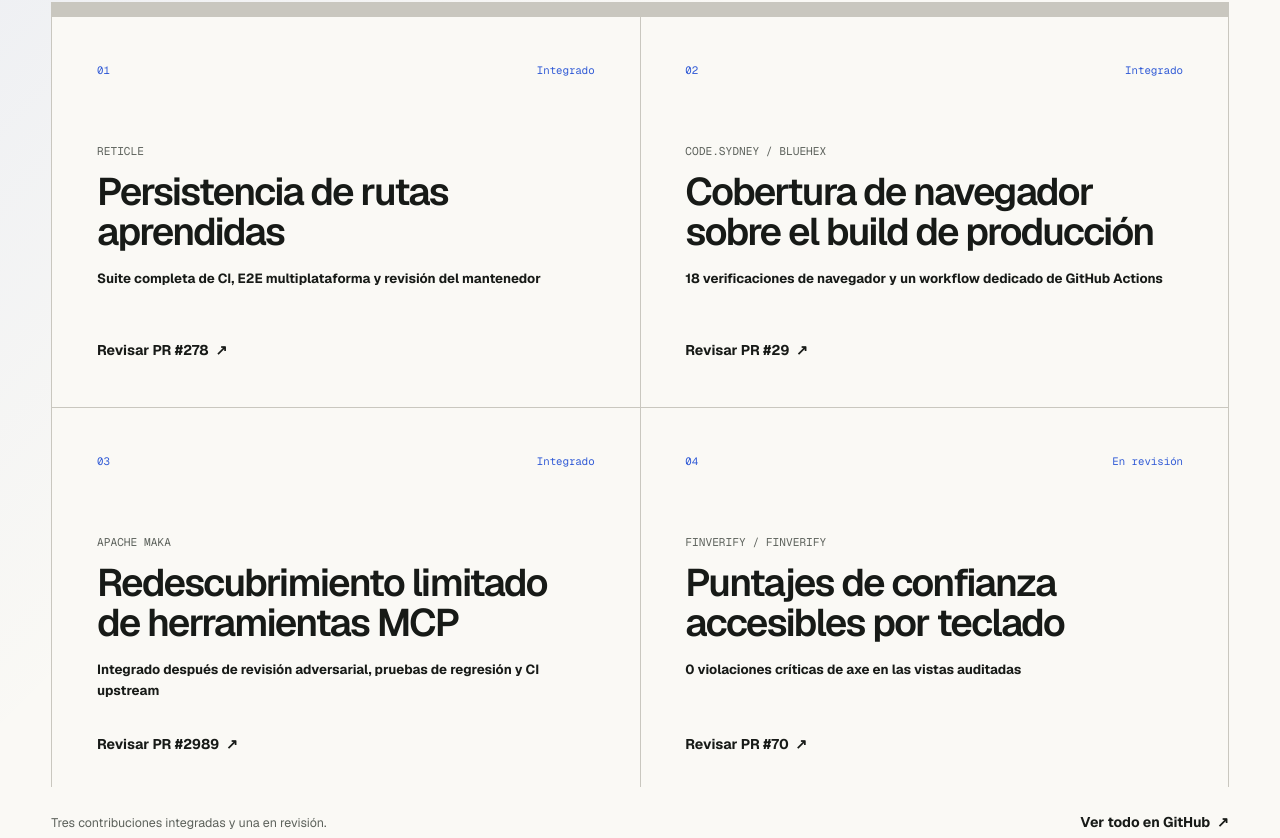
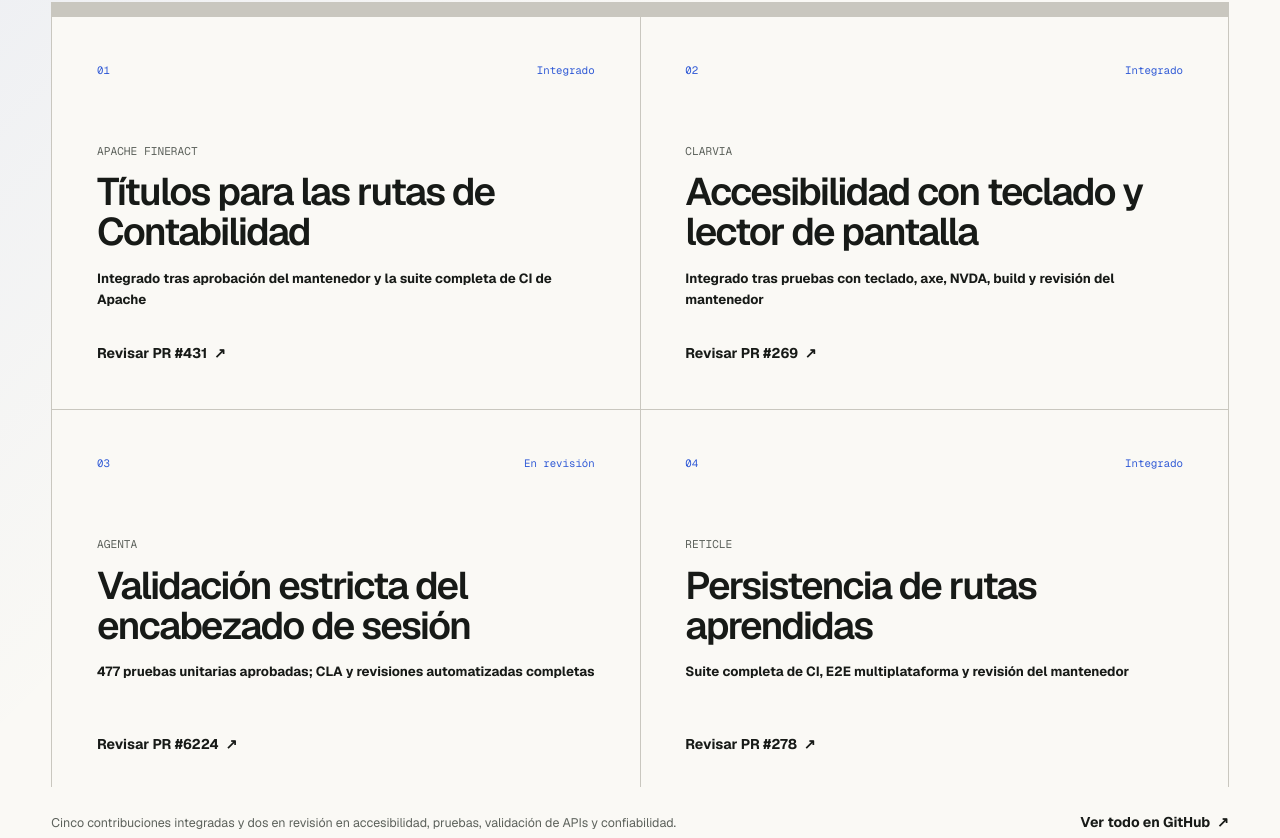
Before and after one commit to XonkelX/oniel-portfolio, a Next.js app: page /es in a window 1280 px wide. Shown: the part 4322-5160 px from the top of the page. Built offline with nearby package versions, Linux system fonts and the light colour scheme.

Commit message:
docs: update open-source contributions

```diff
--- a/src/app/(english)/page.tsx
+++ b/src/app/(english)/page.tsx
@@ -146,7 +146,7 @@
 export default function Home() {
   const featuredProjects = projects.slice(0, 2);
   const supportingProjects = projects.slice(2);
-  const featuredContributions = openSourceContributions.slice(0, 2);
+  const featuredContributions = openSourceContributions.slice(0, 4);
 
   return (
     <main id="main-content">
@@ -275,8 +275,8 @@
           </div>
           <div className="open-source-section__footer">
             <p>
-              Three merged contributions and one more under review across
-              accessibility, testing, and reliability.
+              Five merged contributions and two more under review across
+              accessibility, testing, API validation, and reliability.
             </p>
             <ExternalLink className="text-link" href={siteConfig.githubUrl}>
               See all work on GitHub
--- a/src/app/(spanish)/es/page.tsx
+++ b/src/app/(spanish)/es/page.tsx
@@ -288,7 +288,10 @@
             ))}
           </div>
           <div className="open-source-section__footer">
-            <p>Tres contribuciones integradas y una en revisión.</p>
+            <p>
+              Cinco contribuciones integradas y dos en revisión en
+              accesibilidad, pruebas, validación de APIs y confiabilidad.
+            </p>
             <ExternalLink
               className="text-link"
               href={siteConfig.githubUrl}
--- a/src/content/contributions-es.ts
+++ b/src/content/contributions-es.ts
@@ -1,6 +1,21 @@
 import { openSourceContributions } from "@/content/contributions";
 
 const translations: Record<string, { title: string; proof: string }> = {
+  "Apache Fineract": {
+    title: "Títulos para las rutas de Contabilidad",
+    proof:
+      "Integrado tras aprobación del mantenedor y la suite completa de CI de Apache",
+  },
+  Clarvia: {
+    title: "Accesibilidad con teclado y lector de pantalla",
+    proof:
+      "Integrado tras pruebas con teclado, axe, NVDA, build y revisión del mantenedor",
+  },
+  Agenta: {
+    title: "Validación estricta del encabezado de sesión",
+    proof:
+      "477 pruebas unitarias aprobadas; CLA y revisiones automatizadas completas",
+  },
   "FinVerify / Finverify": {
     title: "Puntajes de confianza accesibles por teclado",
     proof: "0 violaciones críticas de axe en las vistas auditadas",
--- a/src/content/contributions.ts
+++ b/src/content/contributions.ts
@@ -9,6 +9,36 @@
 };
 
 export const openSourceContributions: readonly OpenSourceContribution[] = [
+  {
+    repository: "Apache Fineract",
+    title: "Accounting route titles",
+    summary:
+      "Added translation-backed titles across all 28 Accounting child routes so breadcrumbs and browser titles identify the active screen.",
+    proof: "Merged after maintainer approval and the full Apache CI suite",
+    href: "https://github.com/apache/fineract-backoffice-ui/pull/431",
+    pullRequest: 431,
+    status: "Merged",
+  },
+  {
+    repository: "Clarvia",
+    title: "Keyboard and screen-reader accessibility",
+    summary:
+      "Added focus containment and restoration for drawers and dialogs, programmatic question labels, selected-state semantics, and keyboard-operable result cards.",
+    proof: "Merged after keyboard, axe, NVDA, build, and maintainer review",
+    href: "https://github.com/clarvia-org/clarvia-graph/pull/269",
+    pullRequest: 269,
+    status: "Merged",
+  },
+  {
+    repository: "Agenta",
+    title: "Strict session-header validation",
+    summary:
+      "Rejects wrapped, unknown, and fieldless session-header edits before they reach the service while preserving valid partial updates.",
+    proof: "477 unit tests passed; CLA and automated review checks complete",
+    href: "https://github.com/Agenta-AI/agenta/pull/6224",
+    pullRequest: 6224,
+    status: "In review",
+  },
   {
     repository: "Reticle",
     title: "Persistent learned routes",
```
Also changed, not shown: 1 other file (tests, documents, lock files or other folders).
